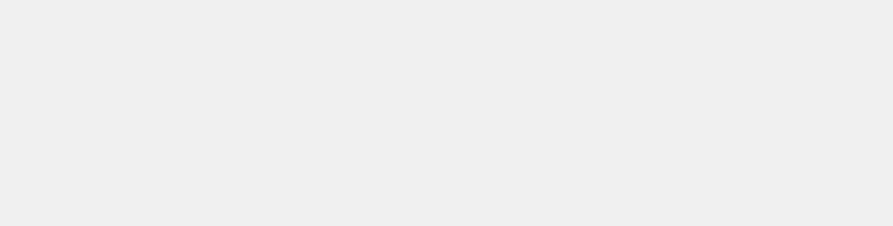
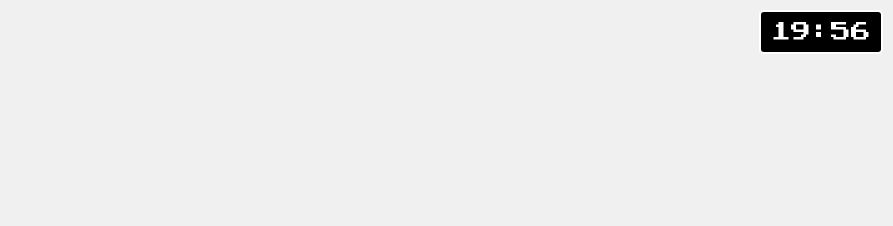
Before and after one commit to mxmlnhrc/exit-game, a plain HTML site: page MainGame/index.html in a window 1280 px wide. Shown: the top 226 px of the page, without its empty margins (387-1280 px from the left). Drawn offline with Linux system fonts and the light colour scheme.

Commit message:
Added Countdown and note class
Einbinden einem Countdown und hinzufügen der css note Klasse

```diff
--- a/MainGame/index.html
+++ b/MainGame/index.html
@@ -4,9 +4,15 @@
     <meta charset="UTF-8">
     <title>Dynamic Overlays</title>
     <link rel="stylesheet" href="resources/css/style.css">
+    <link href="https://fonts.googleapis.com/css2?family=Press+Start+2P&display=swap" rel="stylesheet">
+    <style>
+
+    </style>
 </head>
 <body>
 
+
+<div id="countdown">20:00</div>
 <div id="image-container">
     <img src="resources/img/image.png" usemap="#image-map" alt="Cockpit des UBootes" id="cockpit">
 
@@ -30,6 +36,7 @@
 <script src="resources/js/koordinaten.js"></script>
 <script src="resources/js/imageMapResizer.min.js"></script>
 <script src="validator.js"></script>
+<script src="resources/js/countdown.js"></script>
 <script>
     document.addEventListener('keydown', function (event) {
         if (event.key === 'Escape') {
@@ -62,6 +69,7 @@
     }
     window.onload = function () {
         imageMapResize();
+        startCountdown();
     }
 </script>
 </body>
--- a/MainGame/resources/css/style.css
+++ b/MainGame/resources/css/style.css
@@ -118,3 +118,17 @@ body{
         opacity: 0;
     }
 }
+
+#countdown {
+    position: absolute;
+    top: 10px;
+    right: 10px;
+    font-family: 'Press Start 2P', cursive;
+    font-size: 20px;
+    color: #fff;
+    background-color: #000;
+    padding: 10px;
+    border: 2px solid #fff;
+    border-radius: 5px;
+    z-index: 10;
+}
--- /dev/null
+++ b/MainGame/resources/js/countdown.js
@@ -0,0 +1,18 @@
+let countdownTime = 20 * 60; // 20 Minuten in Sekunden
+
+function startCountdown() {
+    const countdownElement = document.getElementById('countdown');
+    const interval = setInterval(() => {
+        const minutes = Math.floor(countdownTime / 60);
+        const seconds = countdownTime % 60;
+        countdownElement.textContent = `${String(minutes).padStart(2, '0')}:${String(seconds).padStart(2, '0')}`;
+        countdownTime--;
+
+        if (countdownTime < 0) {
+            clearInterval(interval);
+            countdownElement.textContent = "00:00";
+        }
+    }, 1000);
+}
+
+window.onload = startCountdown;
```
Also changed, not shown: MainGame/resources/overlays/overlay-notiz-1.html (+1 -1 lines), MainGame/resources/overlays/overlay-notiz-2.html (+2 -2 lines), MainGame/resources/overlays/overlay-notiz-3.html (+2 -2 lines).
